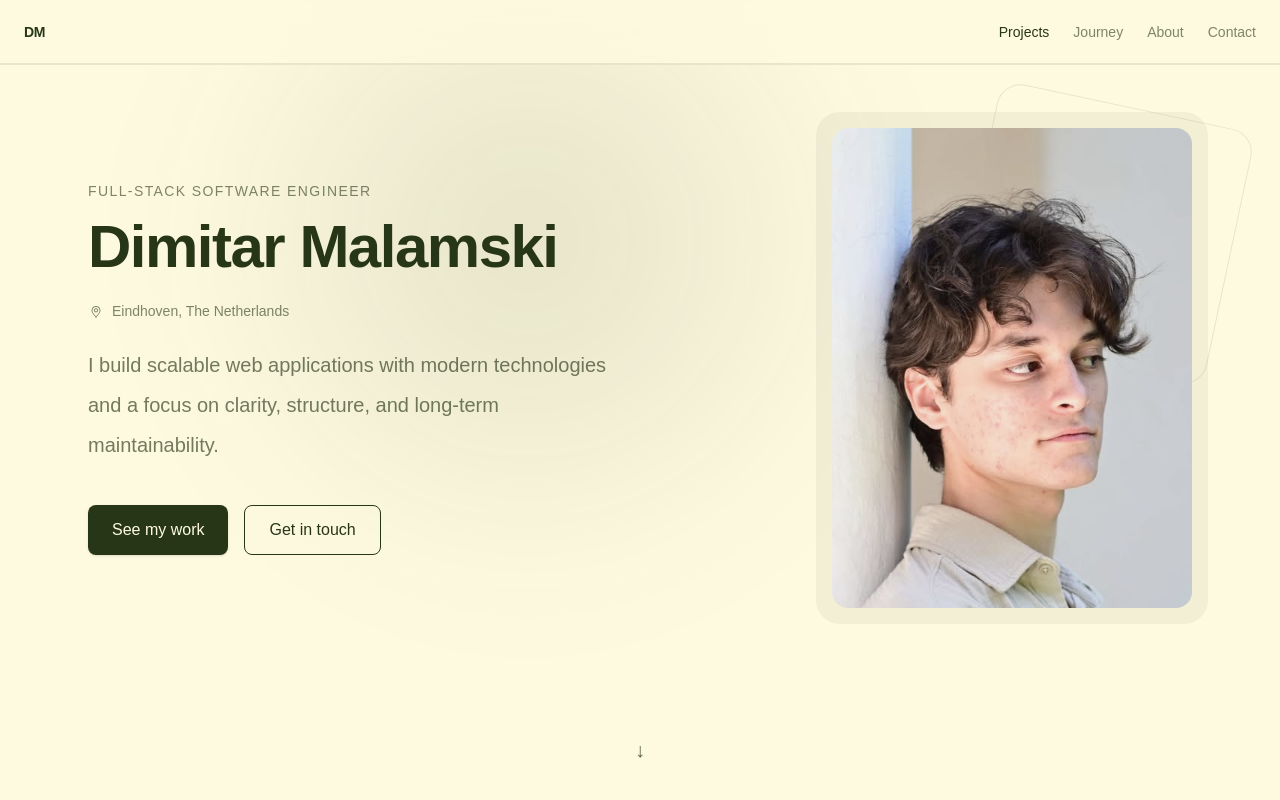
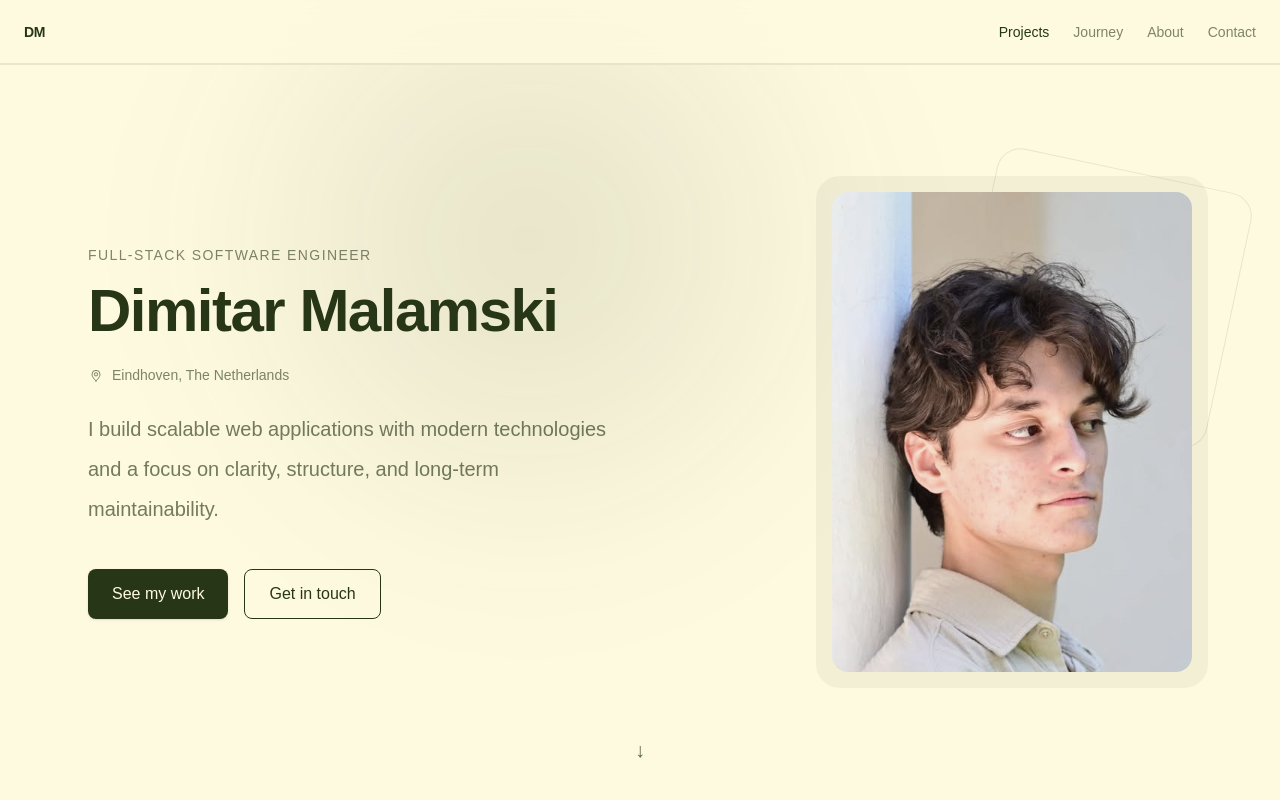
Before and after one commit to DimitarMalamski/Personal-Portfolio, a Next.js app: page / in a window 1280 px wide. Shown: the top 800 px of the page. Built offline with nearby package versions, Linux system fonts and the light colour scheme; no server answers.

Commit message:
Fixing up centering issues in the Hero page

```diff
--- a/src/components/Hero.tsx
+++ b/src/components/Hero.tsx
@@ -25,7 +25,7 @@ export default function Hero() {
         className="hidden sm:block absolute top-[-20%] left-[10%] w-[800px] h-[800px] rounded-full bg-[radial-gradient(circle_at_center,rgba(40,54,24,0.12),transparent_65%)] blur-3xl"
       />
 
-      <div className="relative z-10 max-w-6xl mx-auto px-6 min-h-[calc(100vh-4rem)] flex items-center">
+      <div className="relative z-10 max-w-6xl mx-auto px-6 min-h-screen flex items-center pt-16">
         <div className="grid grid-cols-1 lg:grid-cols-2 gap-16 items-center w-full">
           <motion.div
             className="max-w-2xl"
```
